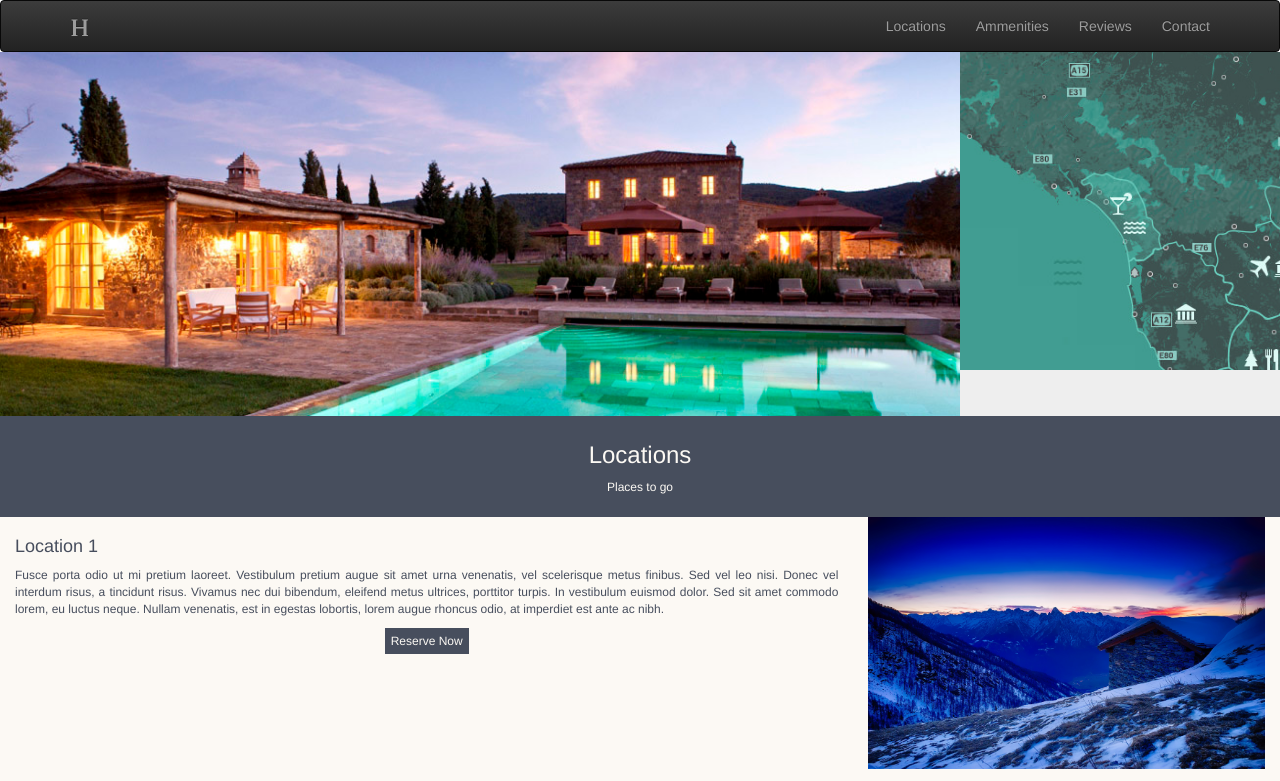
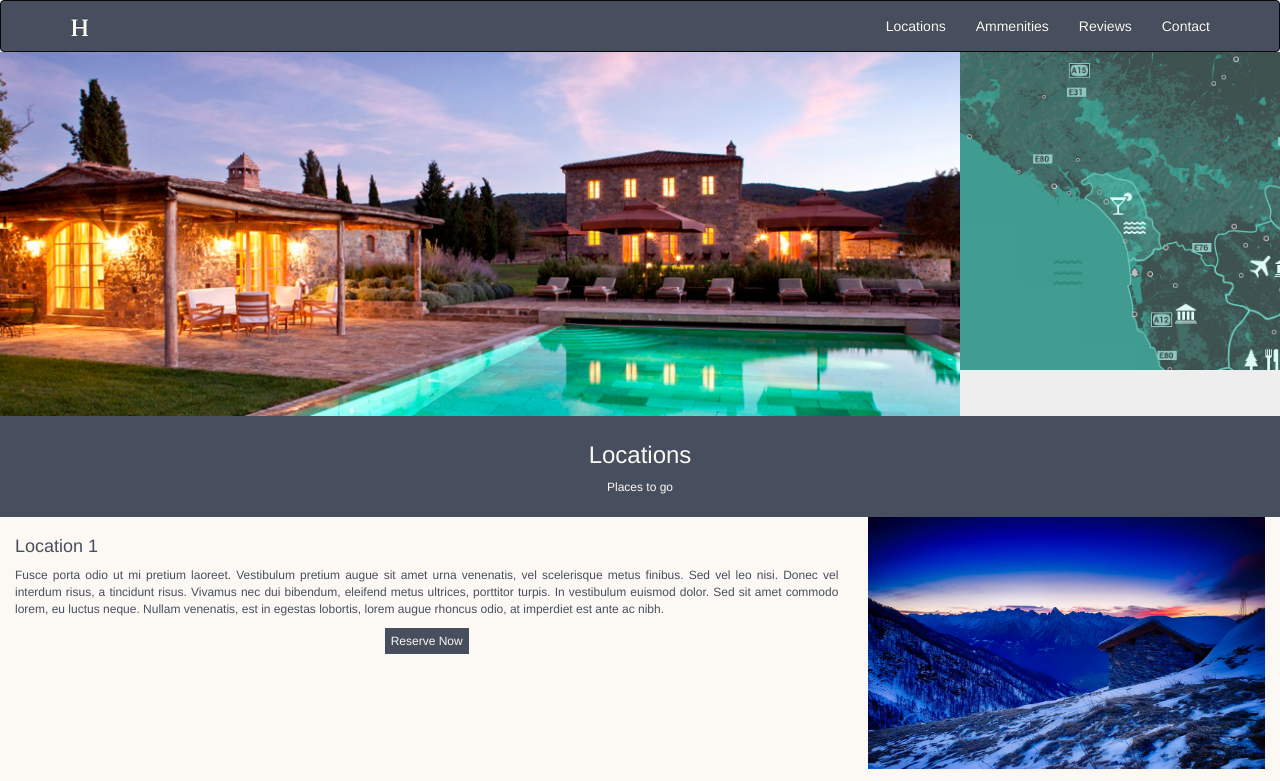
Before and after one commit to Alvaradojonathan/TuscanyVilla, a plain HTML site: page index.html in a window 1280 px wide. Shown: the top 781 px of the page. Drawn offline with nearby package versions, Linux system fonts and the light colour scheme.

Commit message:
fixed color

```diff
--- a/index.html
+++ b/index.html
@@ -86,6 +86,11 @@
             <p id="locationPicRight"><img class="img-responsive" src="images/tuscany-grape-field-nature-51947.jpeg" /></p>
         </div>
     </div>
+    <!--Location section ends-->
+    <div class="jumbotron" id="location">
+        <h1>Ammenitiess</h1>
+        <p>Some stuff for you to enjoy</p>
+    </div>
 
 
 </body>
--- a/style.css
+++ b/style.css
@@ -1,6 +1,14 @@
-.navbar.navbar-inverse {
+.navbar-inverse {
     margin: 0px;
     background-color: #474E5D;
+   background-image:none;
+}
+.navbar-inverse .navbar-nav>li>a {
+    color: #FCF9F4;
+}
+
+.navbar-inverse .navbar-brand {
+    color: #FCF9F4;
 }
 
 div.row {
```
